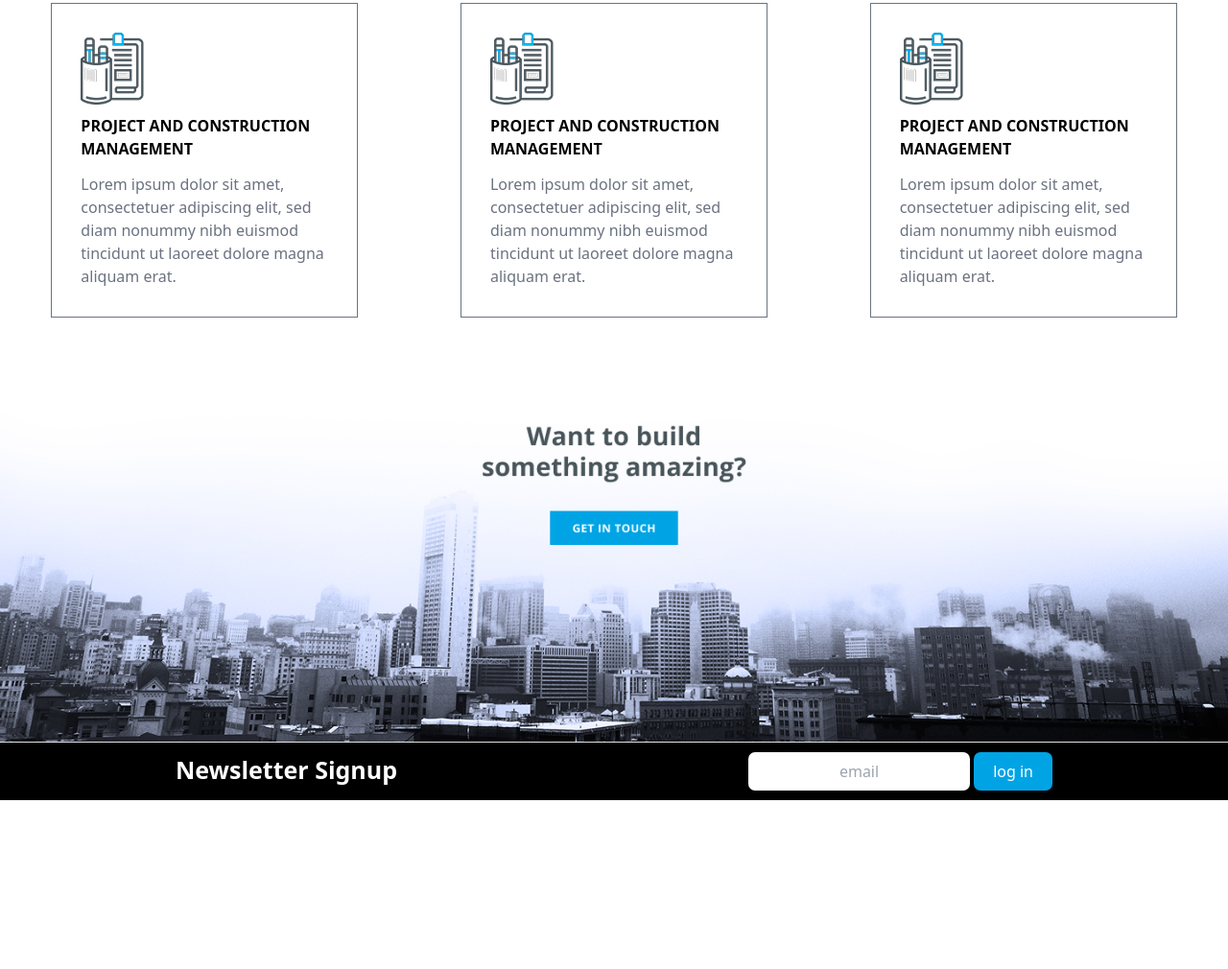
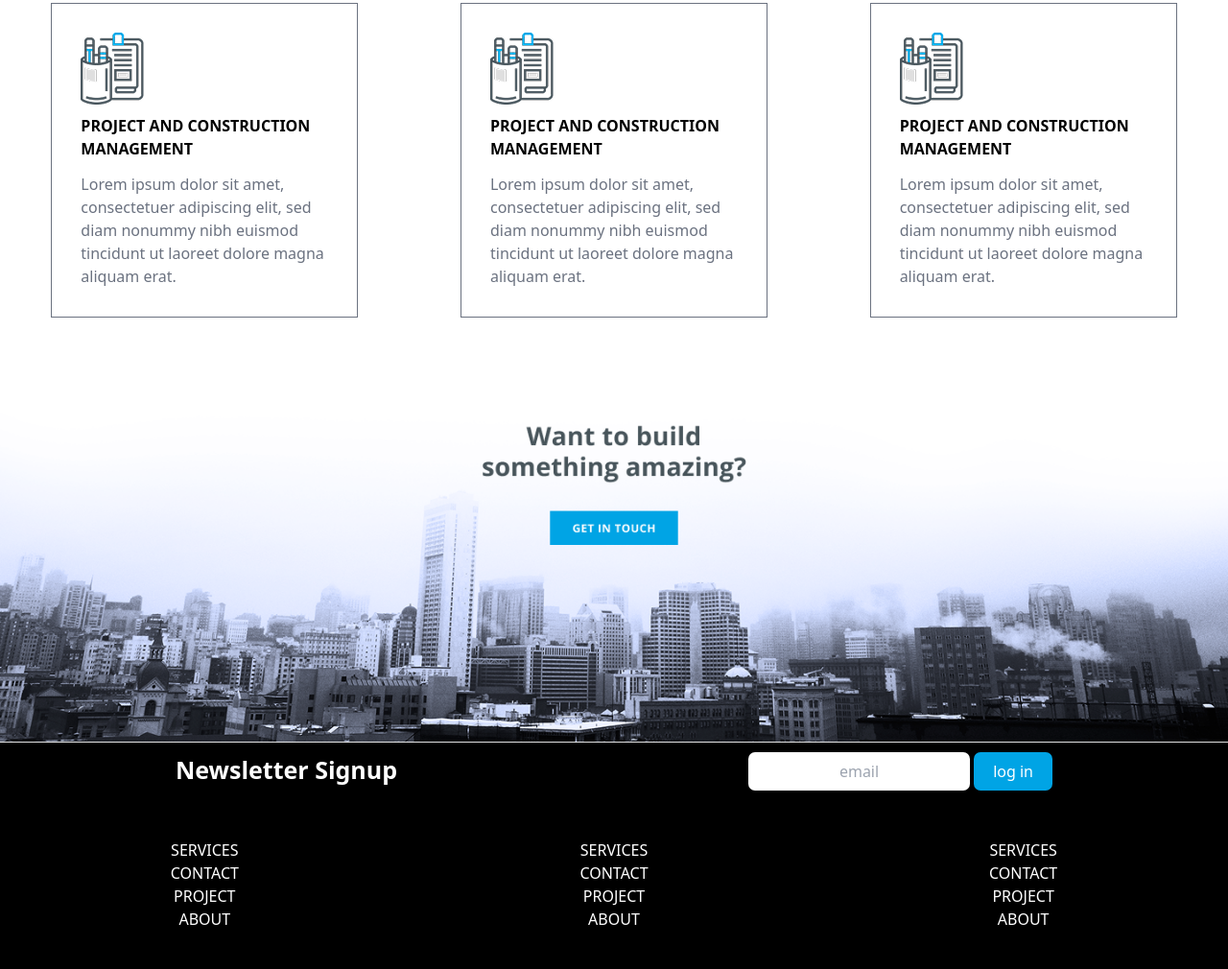
Before and after one commit to ParvizSodatov/homeWork, a website: page src/index.html in a window 1280 px wide. Shown: the part 1692-2702 px from the top of the page at 96% size. Before the commit the page ends 2526 px from the top, so only its background shows below. Drawn offline with Linux system fonts and the light colour scheme.

Commit message:
add footer

```diff
--- a/src/index.html
+++ b/src/index.html
@@ -60,22 +60,28 @@
             <button class="bg-[#00A4E5] px-7 py-1 text-white ml-[30%] md:ml-0 mt-[3%] md:mt-0">ALL SERVICES</button>
         </section>
         <section class="md:flex justify-around m-auto md:m-0 w-[80%] md:w-auto mt-[5%]">
-            <article class="md:w-[25%]  border-[1px] border-solid border-gray-500 pt-[30px] pb-[30px]  pl-[30px] pr-[30px] mt-[5%]">
+            <article
+                class="md:w-[25%]  border-[1px] border-solid border-gray-500 pt-[30px] pb-[30px]  pl-[30px] pr-[30px] mt-[5%]">
                 <img src="./Bitmap.png" alt="">
                 <h1 class="font-bold mt-[4%]">PROJECT AND CONSTRUCTION MANAGEMENT</h1>
-                <p class=" text-gray-500 mt-[5%]">Lorem ipsum dolor sit amet, consectetuer adipiscing elit, sed diam nonummy nibh euismod tincidunt ut
+                <p class=" text-gray-500 mt-[5%]">Lorem ipsum dolor sit amet, consectetuer adipiscing elit, sed diam
+                    nonummy nibh euismod tincidunt ut
                     laoreet dolore magna aliquam erat.</p>
             </article>
-            <article class="md:w-[25%]  border-[1px] border-solid border-gray-500 pt-[30px] pb-[30px]  pl-[30px] pr-[30px] mt-[5%]">
+            <article
+                class="md:w-[25%]  border-[1px] border-solid border-gray-500 pt-[30px] pb-[30px]  pl-[30px] pr-[30px] mt-[5%]">
                 <img src="./Bitmap.png" alt="">
                 <h1 class="font-bold mt-[4%]">PROJECT AND CONSTRUCTION MANAGEMENT</h1>
-                <p class=" text-gray-500 mt-[5%]">Lorem ipsum dolor sit amet, consectetuer adipiscing elit, sed diam nonummy nibh euismod tincidunt ut
+                <p class=" text-gray-500 mt-[5%]">Lorem ipsum dolor sit amet, consectetuer adipiscing elit, sed diam
+                    nonummy nibh euismod tincidunt ut
                     laoreet dolore magna aliquam erat.</p>
             </article>
-            <article class="md:w-[25%]  border-[1px] border-solid border-gray-500 pt-[30px] pb-[30px]  pl-[30px] pr-[30px] mt-[5%]">
+            <article
+                class="md:w-[25%]  border-[1px] border-solid border-gray-500 pt-[30px] pb-[30px]  pl-[30px] pr-[30px] mt-[5%]">
                 <img src="./Bitmap.png" alt="">
                 <h1 class="font-bold mt-[4%]">PROJECT AND CONSTRUCTION MANAGEMENT</h1>
-                <p class=" text-gray-500 mt-[5%]">Lorem ipsum dolor sit amet, consectetuer adipiscing elit, sed diam nonummy nibh euismod tincidunt ut
+                <p class=" text-gray-500 mt-[5%]">Lorem ipsum dolor sit amet, consectetuer adipiscing elit, sed diam
+                    nonummy nibh euismod tincidunt ut
                     laoreet dolore magna aliquam erat.</p>
             </article>
         </section>
@@ -88,7 +94,38 @@
             </div>
         </section>
     </main>
+    <footer class="flex justify-around bg-black py-10">
+        <div class="text-white text-center
+        ">
+            <ul>
+                <li>
+                    SERVICES</li>
+                <li>CONTACT </li>
+                <li>PROJECT</li>
+                <li>ABOUT</li>
+            </ul>
+        </div>
 
+        <div class="text-white text-center">
+            <ul>
+                <li>
+                    SERVICES</li>
+                <li>CONTACT </li>
+                <li>PROJECT</li>
+                <li>ABOUT</li>
+            </ul>
+        </div>
+        <div class="text-white text-center">
+            <ul>
+                <li>
+                    SERVICES</li>
+                <li>CONTACT </li>
+                <li>PROJECT</li>
+                <li>ABOUT</li>
+            </ul>
+        </div>
+
+    </footer>
 
 </body>
 
```
Also changed, not shown: src/output.css. Lines whose indentation alone changed are shown as unchanged.
